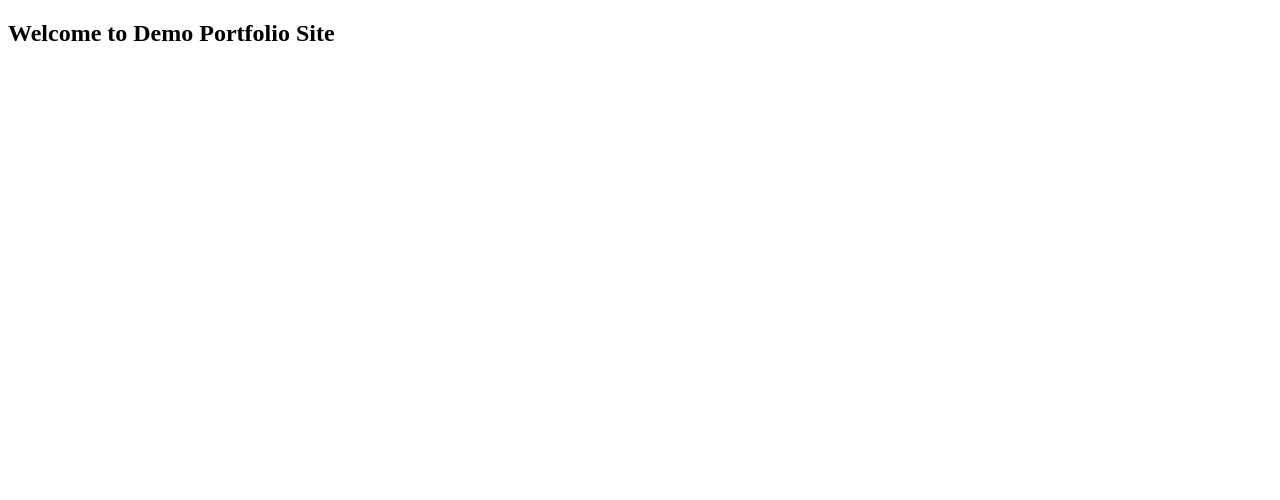
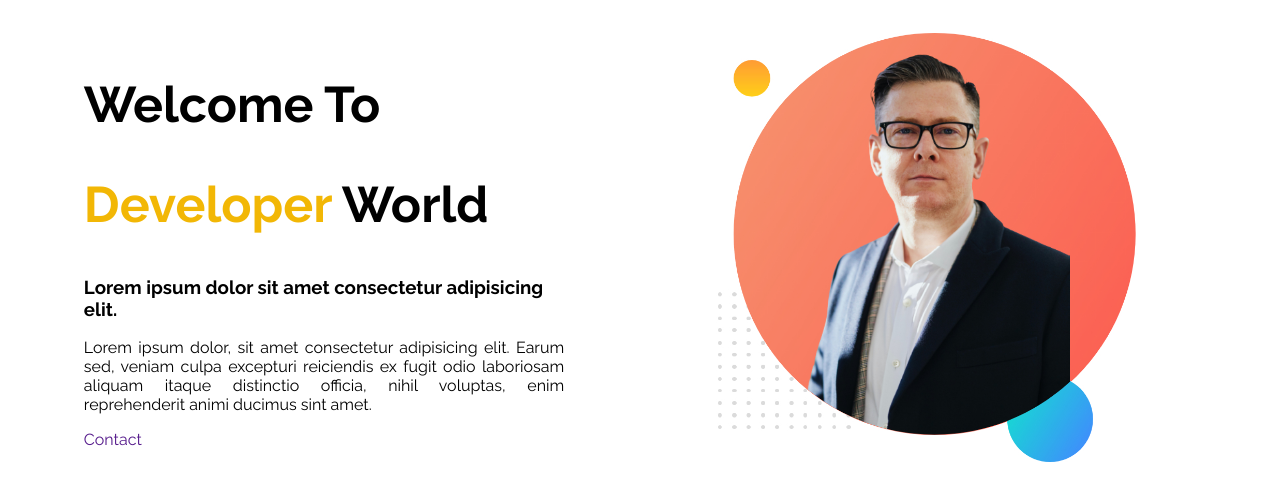
Before and after one commit to ruhulamin111/Demo-Site, a plain HTML site: page index.html in a window 1280 px wide. Drawn offline with Linux system fonts and the light colour scheme.

Commit message:
title section added

```diff
--- a/index.html
+++ b/index.html
@@ -11,7 +11,24 @@
 </head>
 
 <body>
-    <h2>Welcome to Demo Portfolio Site</h2>
+    <section>
+        <!-- text part -->
+        <div class="divided-part">
+            <h1>Welcome To </h1>
+            <h1><span class="title">Developer</span> World</h1>
+            <h3>Lorem ipsum dolor sit amet consectetur adipisicing elit.</h3>
+            <p>Lorem ipsum dolor, sit amet consectetur adipisicing elit. Earum sed, veniam culpa excepturi reiciendis
+                ex fugit
+                odio laboriosam aliquam itaque distinctio officia, nihil voluptas, enim reprehenderit animi ducimus sint
+                amet.
+            </p>
+            <a class="contact" href="">Contact</a>
+        </div>
+        <!-- image part -->
+        <div class="divided-part">
+            <img src="./background/my-bg.jpg" alt="">
+        </div>
+    </section>
 
 </body>
 
--- a/style.css
+++ b/style.css
@@ -0,0 +1,38 @@
+/* font */
+@import url('https://fonts.googleapis.com/css2?family=Raleway:wght@400;600;700&display=swap');
+
+/* html tag */
+body {
+    font-family: 'Raleway', sans-serif;
+}
+
+h1 {
+    font-size: 50px;
+}
+
+p {
+    text-align: justify;
+}
+
+section {
+    display: flex;
+}
+
+/* css class */
+.divided-part {
+    width: 50%;
+    margin: 2% 6%;
+}
+
+.divided-part img {
+    width: 90%;
+}
+
+.title {
+    color: #F2B705;
+}
+
+.contact {
+    text-decoration: none;
+
+}
```
Also changed, not shown: background/dream-bg.png (added), background/exp-bg.png (added), background/my-bg.jpg (added), background/my-bg.png (added), background/my-bg1.png (added), background/my-bg2.png (added), background/top-banner.png (added), images/man1.jpg (added), images/man2.jpg (added), images/man3.jpg (added).
